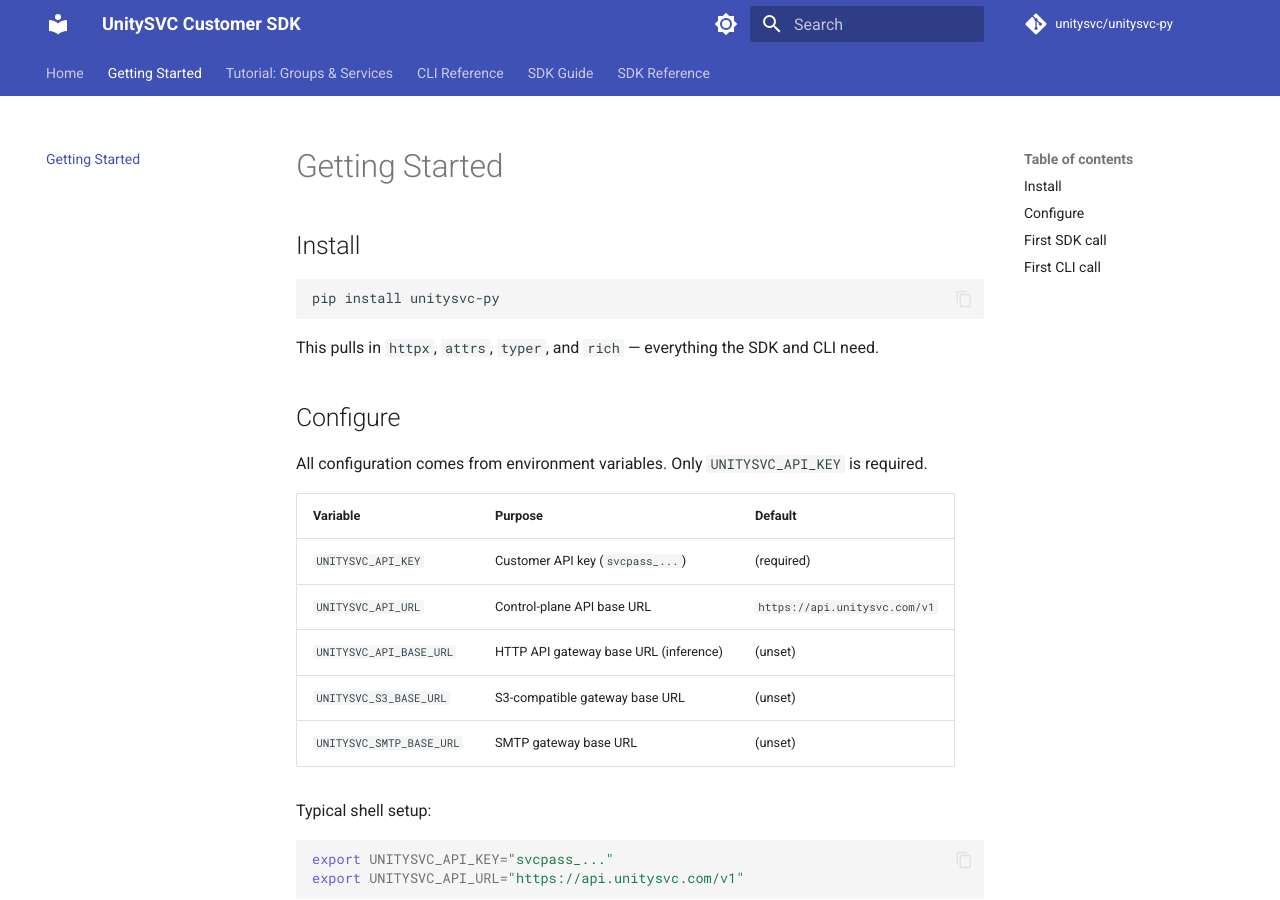
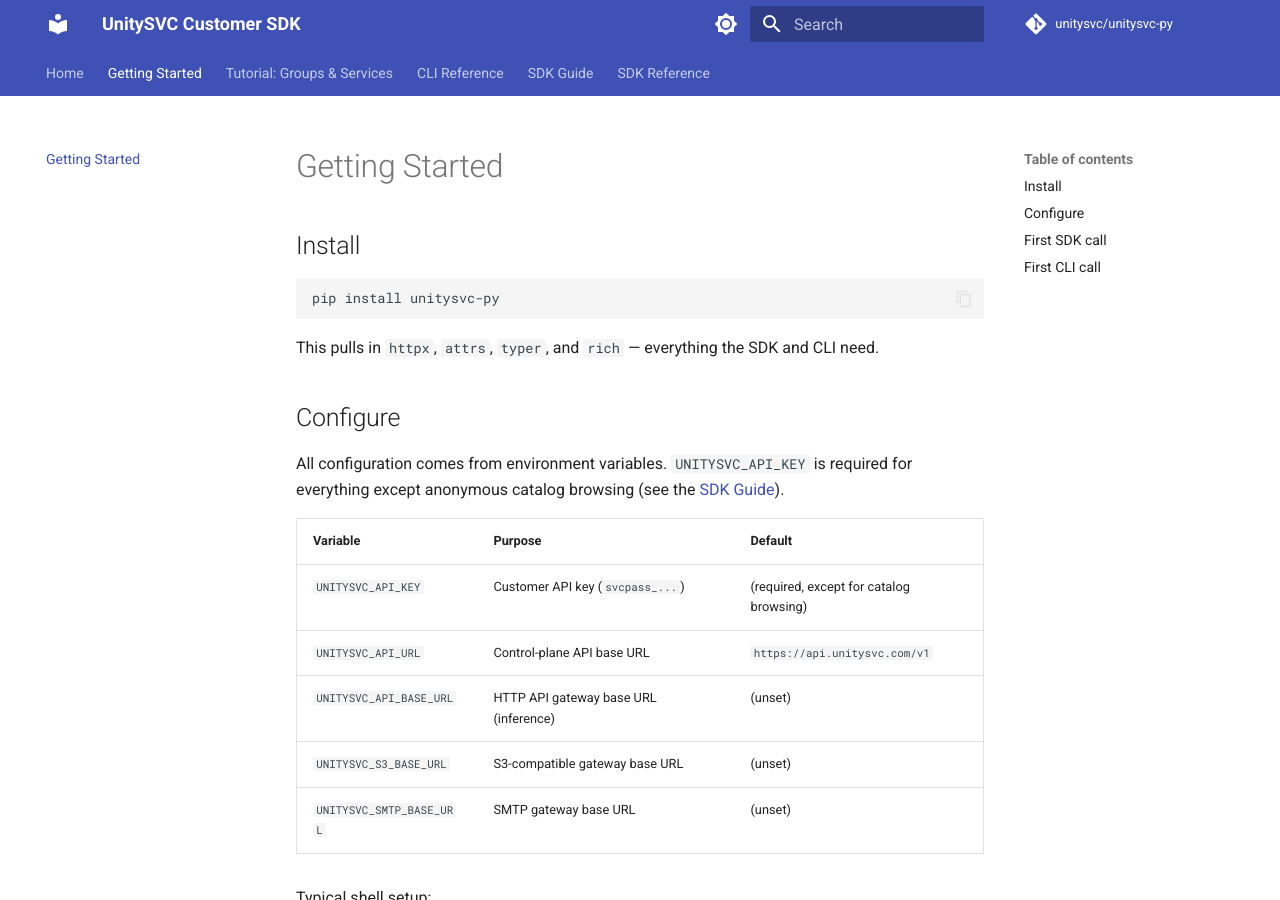
Before and after one commit to unitysvc/unitysvc-py, an MkDocs documentation site: the page built from docs/getting-started.md, in a window 1280 px wide and 900 px high. Built offline with MkDocs 1.6.1 and Material for MkDocs 9.7.7, drawn with Linux system fonts in a browser that asks for light colours; comment, search, counter and statistics services are not loaded.

Commit message:
docs: cover anonymous mode in README, index, and package docstring
The SDK-guide section landed with the feature, but several places still
asserted an API key was unconditionally required, which is now false:

- README and getting-started both said "Only UNITYSVC_API_KEY is
  required" and marked it "(required)" in the variable table.
- The package docstring described only the authenticated quick start.
- docs/index.md gave no hint that catalog browsing needs no credentials.

README also gains a short anonymous example, and index.md cross-links the
SDK-guide section (anchor verified against the built site).

Not changed: the `usvc` CLI still requires a key for every command
(commands/_helpers.py::async_client exits early without one). Letting it
browse anonymously means deciding which subcommands may run
unauthenticated — a feature change, not a doc fix, so it stays out of
this PR.

Co-Authored-By: Claude Opus 4.8 <noreply@anthropic.com>

```diff
--- a/docs/getting-started.md
+++ b/docs/getting-started.md
@@ -11,12 +11,13 @@ SDK and CLI need.
 
 ## Configure
 
-All configuration comes from environment variables. Only
-`UNITYSVC_API_KEY` is required.
+All configuration comes from environment variables. `UNITYSVC_API_KEY`
+is required for everything except anonymous catalog browsing (see the
+[SDK Guide](sdk-guide.md)).
 
 | Variable                 | Purpose                                     | Default                                      |
 |--------------------------|---------------------------------------------|----------------------------------------------|
-| `UNITYSVC_API_KEY`       | Customer API key (`svcpass_...`)            | (required)                                   |
+| `UNITYSVC_API_KEY`       | Customer API key (`svcpass_...`)            | (required, except for catalog browsing)      |
 | `UNITYSVC_API_URL`       | Control-plane API base URL                  | `https://api.unitysvc.com/v1`   |
 | `UNITYSVC_API_BASE_URL`  | HTTP API gateway base URL (inference)       | (unset)                                      |
 | `UNITYSVC_S3_BASE_URL`   | S3-compatible gateway base URL              | (unset)                                      |
```
Also changed, not shown: README.md (+22 -4 lines), docs/index.md (+5 -0 lines), src/unitysvc/__init__.py (+7 -0 lines).
